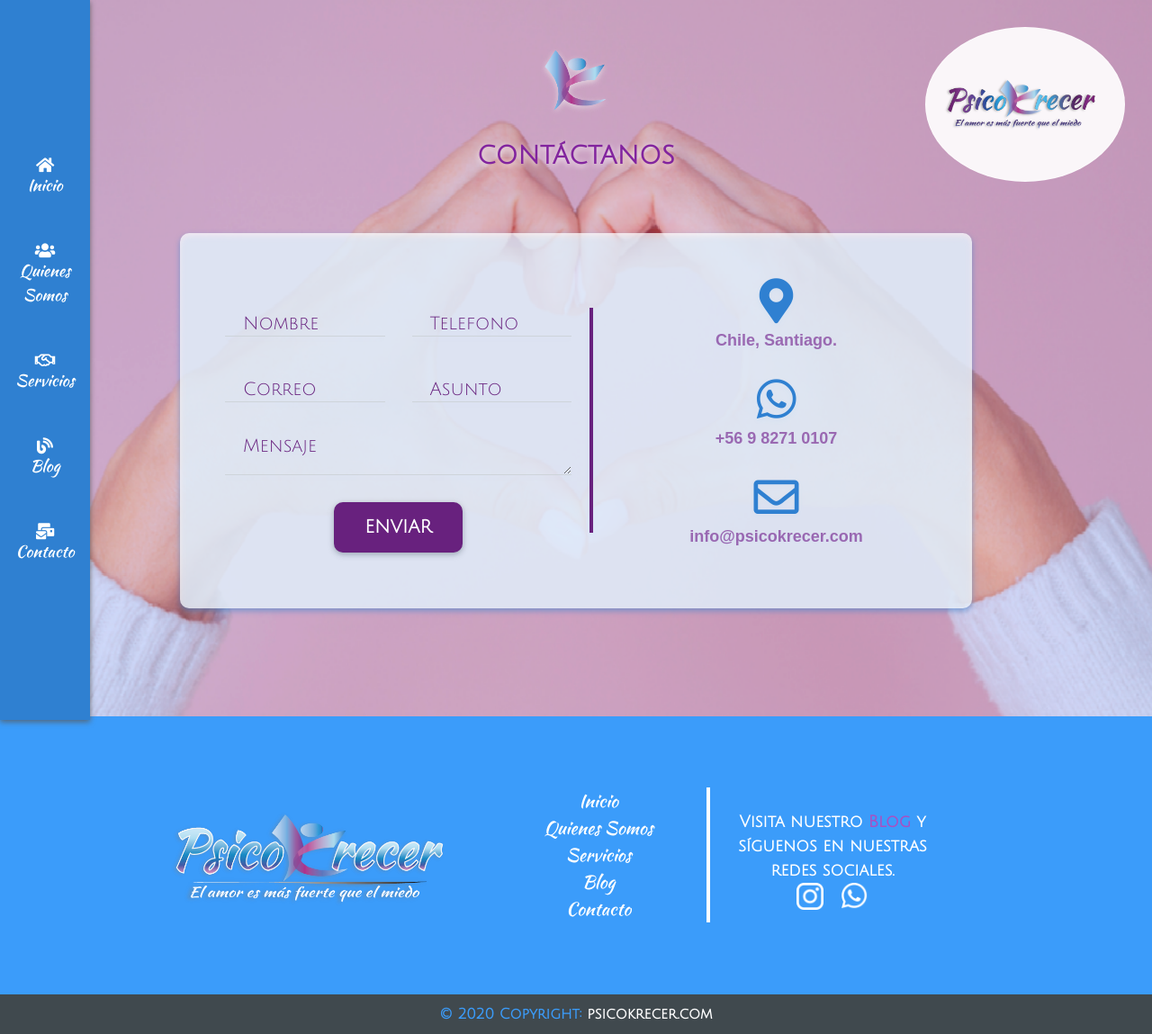
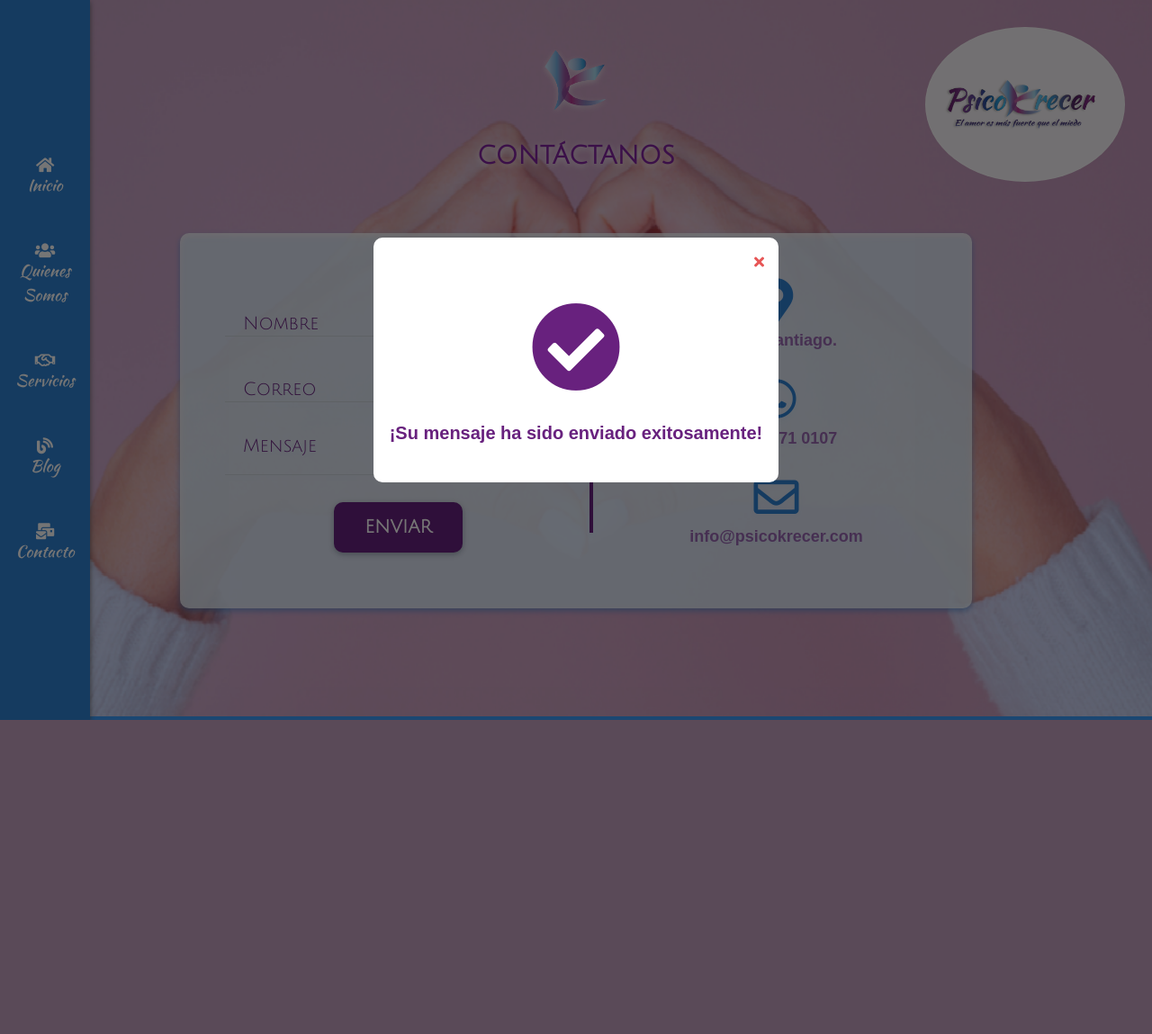
Before and after one commit to HelixInCode/Psicokrecer, a PHP site: page /contacto.html in a window 1280 px wide. Shown: the whole page at 90% size. After the commit the page ends 800 px from the top, so only its background shows below. Run offline with PHP 8.4, Linux system fonts and the light colour scheme; some libraries are stand-ins or nearby versions.

Commit message:
agregado modal en contacto

```diff
--- a/contacto.html
+++ b/contacto.html
@@ -88,7 +88,7 @@
           <!-- <h5>Mensaje Enviado</h5> -->
           <i id="close-sent" class="fa fa-times"></i>
         </div>
-        <div class="main-container message p-3 pb-4 non-active">
+        <div id="correo-enviado" class="main-container message p-3 pb-4 non-active">
           <i class="fas fa-check-circle"></i>
           <p class="text-center">¡Su mensaje ha sido enviado exitosamente!</p>
         </div>
@@ -235,6 +235,6 @@
   <script type="text/javascript" src="src/js/tipeo.js"></script>
   <script type="text/javascript" src="src/js/hamburger.js"></script>
   <script type="text/javascript" src="src/js/hideShowModals.js"></script>
-  <!-- <script> document.getElementById('modal-message-sent').classList.toggle('hide')</script> -->
+  <script> document.getElementById('modal-message-sent').classList.toggle('hide')</script>
 </body>
 </html>
--- a/dist/css/nosotros.css
+++ b/dist/css/nosotros.css
@@ -544,6 +544,7 @@
     font-family:'Varela Round', sans-serif ;
     text-align: center;
     padding-top: 30px;
+    padding: 10px;
 }
 @media screen and (min-width: 600px){
 
--- a/dist/css/styles.css
+++ b/dist/css/styles.css
@@ -275,6 +275,14 @@ nav > .brand-logo > span > img{
   color: #68217e;
   font-size: 100px;
 }
+#correo-enviado{
+  color: #68217e;
+  font-family: 'Anton', sans-serif;
+}
+#correo-enviado > i{
+  font-size: 100px;
+}
+
 
 .index-carousel{
   position: relative;
--- a/src/css/nosotros.css
+++ b/src/css/nosotros.css
@@ -433,6 +433,7 @@
     font-family:'Varela Round', sans-serif ;
     text-align: center;
     padding-top: 30px;
+    padding: 10px;
     @media screen and (min-width: 600px){
         margin-left:60px;
         grid-template-columns: repeat(2, minmax(300px, 400px));
```
Also changed, not shown: src/css/styles.css (+8 -0 lines).
